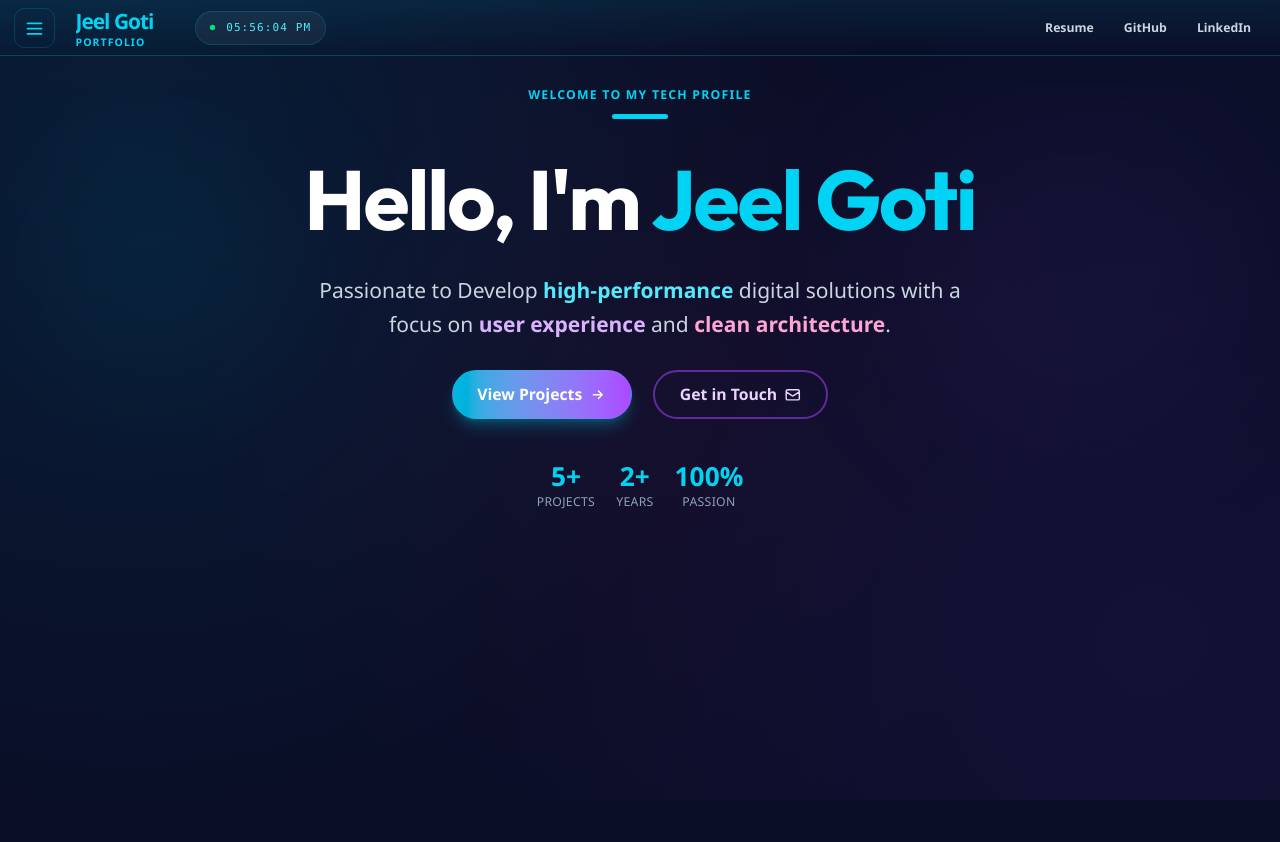
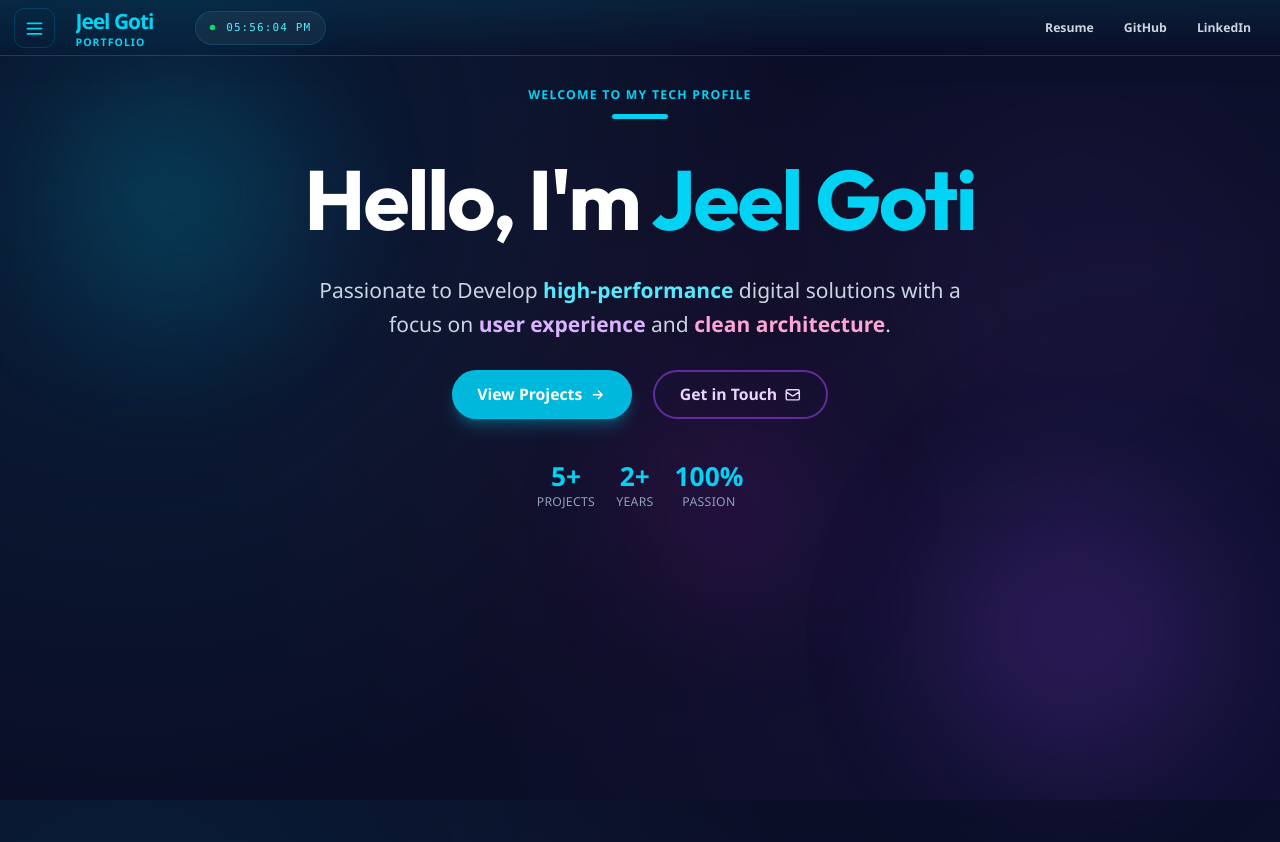
Before and after one commit to jeelgoti115-arch/jeel-portfolio, a React (Vite) app in the folder jeelportfolio/: page /introduction in a window 1280 px wide. Before the commit the page ends 800 px from the top, so only its background shows below. Built offline with nearby package versions, Linux system fonts and the light colour scheme.

Commit message:
portfolio ui updated

```diff
--- a/jeelportfolio/src/App.jsx
+++ b/jeelportfolio/src/App.jsx
@@ -1,31 +1,43 @@
 import React, { useState } from 'react';
 import { BrowserRouter as Router, Routes, Route, Navigate, useLocation } from 'react-router-dom';
 import { motion, AnimatePresence } from 'framer-motion';
-import Navbar from './Components/Navbar';
-import Sidebar from './Components/Sidebar';
-import Introduction from './Components/Introduction';
-import AboutMe from './Components/AboutMe';
-import Projects from './Components/Projects';
-import Skills from './Components/Skills';
-import Experience from './Components/Experience';
-import Education from './Components/Education';
-import ContactMe from './Components/ContactMe';
-import './Styles/App.css';
+import Navbar from './components/Navbar';
+import Sidebar from './components/Sidebar';
+import Introduction from './components/Introduction';
+import AboutMe from './components/AboutMe';
+import Projects from './components/Projects';
+import Skills from './components/Skills';
+import Experience from './components/Experience';
+import Education from './components/Education';
+import ContactMe from './components/ContactMe';
+import './styles/App.css';
+
+const PageWrapper = ({ children }) => (
+  <motion.div
+    initial={{ opacity: 0, y: 20, scale: 0.98 }}
+    animate={{ opacity: 1, y: 0, scale: 1 }}
+    exit={{ opacity: 0, y: -20, scale: 0.98 }}
+    transition={{ duration: 0.45, ease: 'easeOut' }}
+    className="min-h-[calc(100vh-6rem)]"
+  >
+    {children}
+  </motion.div>
+);
 
 const AnimatedRoutes = () => {
   const location = useLocation();
 
   return (
-    <AnimatePresence mode="popLayout">
+    <AnimatePresence mode="wait">
       <Routes location={location} key={location.pathname}>
         <Route path="/" element={<Navigate to="/introduction" replace />} />
-        <Route path="/introduction" element={<Introduction />} />
-        <Route path="/about" element={<AboutMe />} />
-        <Route path="/projects" element={<Projects />} />
-        <Route path="/skills" element={<Skills />} />
-        <Route path="/experience" element={<Experience />} />
-        <Route path="/education" element={<Education />} />
-        <Route path="/contact" element={<ContactMe />} />
+        <Route path="/introduction" element={<PageWrapper><Introduction /></PageWrapper>} />
+        <Route path="/about" element={<PageWrapper><AboutMe /></PageWrapper>} />
+        <Route path="/projects" element={<PageWrapper><Projects /></PageWrapper>} />
+        <Route path="/skills" element={<PageWrapper><Skills /></PageWrapper>} />
+        <Route path="/experience" element={<PageWrapper><Experience /></PageWrapper>} />
+        <Route path="/education" element={<PageWrapper><Education /></PageWrapper>} />
+        <Route path="/contact" element={<PageWrapper><ContactMe /></PageWrapper>} />
       </Routes>
     </AnimatePresence>
   );
@@ -36,7 +48,25 @@ const App = () => {
 
   return (
     <Router>
-      <div className="min-h-screen text-slate-100 selection:bg-sky-500/30 selection:text-sky-200">
+      <div className="relative min-h-screen text-slate-100 selection:bg-sky-500/30 selection:text-sky-200">
+        <div className="pointer-events-none absolute inset-0 -z-10 overflow-hidden">
+          <motion.div
+            className="absolute left-10 top-24 w-72 h-72 rounded-full bg-cyan-500/15 blur-3xl"
+            animate={{ x: [0, 20, 0, -20], y: [0, -16, 0, 16] }}
+            transition={{ duration: 18, repeat: Infinity, ease: 'easeInOut' }}
+          />
+          <motion.div
+            className="absolute right-14 bottom-24 w-80 h-80 rounded-full bg-purple-500/15 blur-3xl"
+            animate={{ x: [0, -24, 0, 24], y: [0, 12, 0, -12] }}
+            transition={{ duration: 20, repeat: Infinity, ease: 'easeInOut' }}
+          />
+          <motion.div
+            className="absolute left-1/2 top-1/2 w-52 h-52 rounded-full bg-fuchsia-500/10 blur-3xl"
+            animate={{ scale: [1, 1.05, 1, 0.95] }}
+            transition={{ duration: 12, repeat: Infinity, ease: 'easeInOut' }}
+          />
+        </div>
+
         <Navbar onMenuClick={() => setIsSidebarOpen(true)} />
 
         <Sidebar
--- a/jeelportfolio/src/components/ContactMe.jsx
+++ b/jeelportfolio/src/components/ContactMe.jsx
@@ -11,19 +11,19 @@ const ContactMe = () => {
   const socialLinks = [
     {
       name: 'Email',
-      icon: '✉️',
+      icon: '/mail.png',
       href: 'mailto:jeelgoti115@gmail.com',
       color: 'from-red-500 to-pink-500'
     },
     {
       name: 'LinkedIn',
-      icon: '💼',
+      icon: '/linkedln.png',
       href: 'https://www.linkedin.com/in/jeel-goti-b9a984280/',
       color: 'from-blue-500 to-cyan-500'
     },
     {
       name: 'GitHub',
-      icon: '🐙',
+      icon: '/github.png',
       href: 'https://github.com/jeelgoti115-arch',
       color: 'from-purple-500 to-pink-500'
     }
@@ -77,7 +77,11 @@ const ContactMe = () => {
               animationDelay: `${idx * 0.1}s`
             }}
           >
-            <span className="text-2xl group-hover:scale-125 transition-transform">{link.icon}</span>
+            <img
+              src={link.icon}
+              alt={`${link.name} icon`}
+              className="w-8 h-8 object-contain group-hover:scale-125 transition-transform"
+            />
             <span>{link.name}</span>
           </motion.a>
         ))}
--- a/jeelportfolio/src/components/Experience.jsx
+++ b/jeelportfolio/src/components/Experience.jsx
@@ -58,7 +58,7 @@ const Experience = () => {
       >
         <span className="inline-block text-sm font-bold text-cyan-400 tracking-widest mb-4 uppercase">JOURNEY</span>
         <h2 className="text-5xl md:text-6xl font-black text-white mb-4">
-          Professional <span className="text-gradient">Experience</span>
+          <span className="text-gradient">Experience</span>
         </h2>
       </motion.div>
 
--- a/jeelportfolio/src/index.css
+++ b/jeelportfolio/src/index.css
@@ -76,7 +76,7 @@
 
   .btn-primary {
     @apply px-7 py-3 rounded-full font-semibold transition-all duration-300
-           bg-gradient-to-r from-cyan-500 to-purple-500 hover:from-cyan-600 hover:to-purple-600
+           bg-cyan-500 hover:from-cyan-600 hover:to-purple-600
            shadow-lg shadow-cyan-500/30 hover:shadow-cyan-500/50 transform hover:-translate-y-1
            border border-cyan-400/20 hover:border-cyan-400/50 text-white;
   }
```
